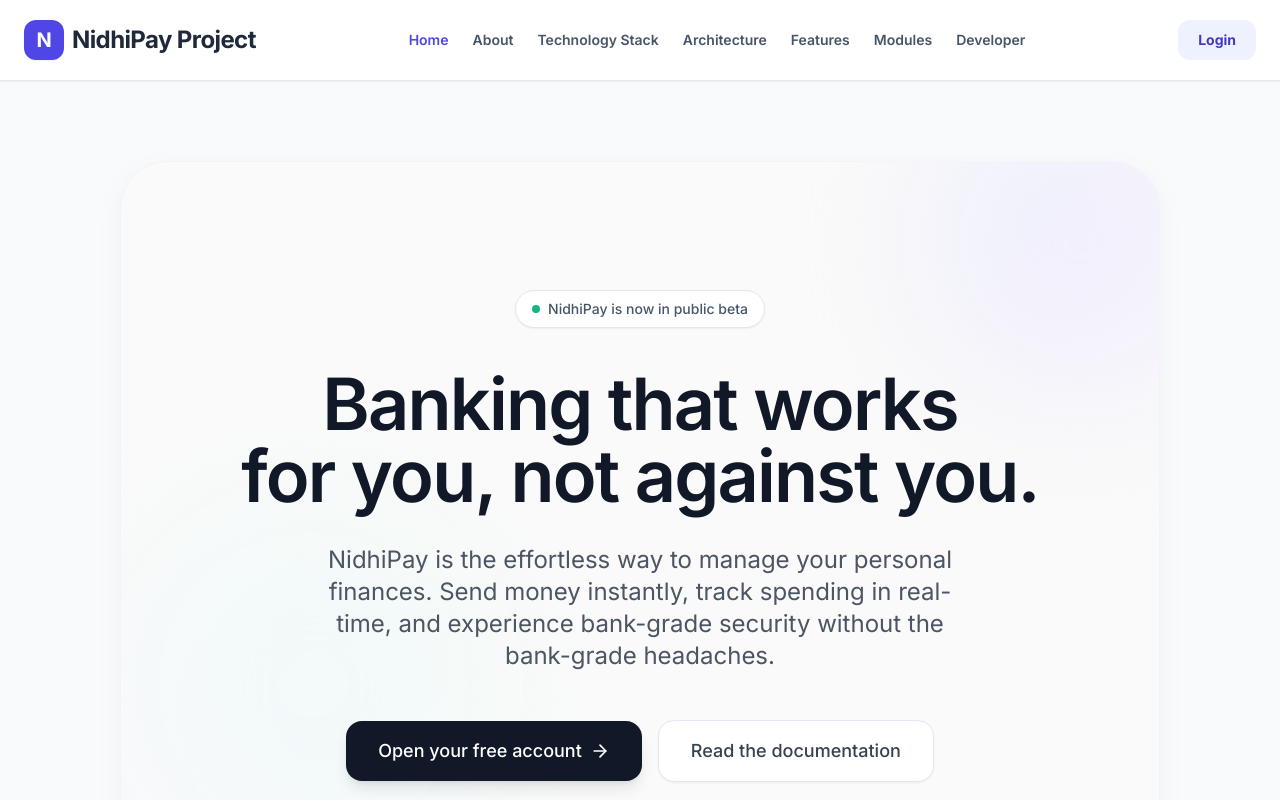
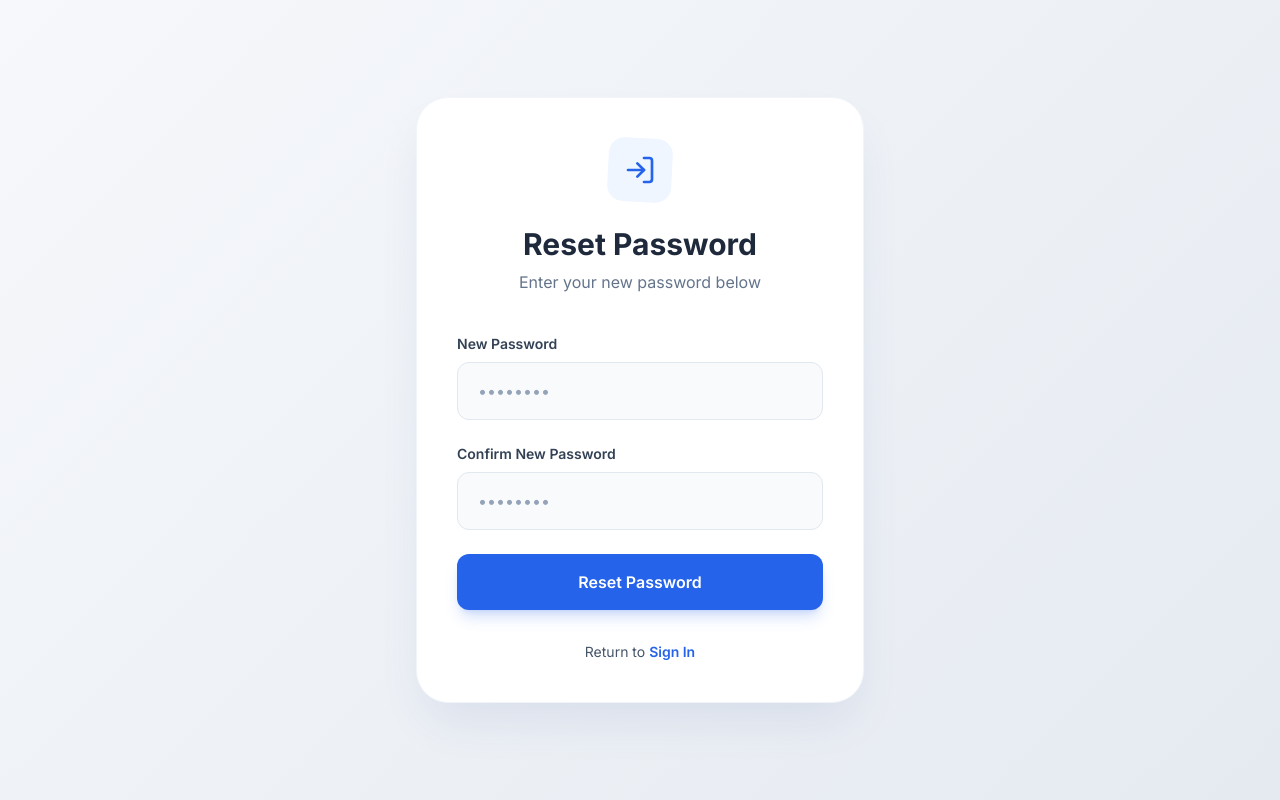
Before and after one commit to bharathbasineni/Digital-Banking-System-NidhiPay-, a React (Vite) app in the folder frontend/: page /reset-password/1 in a window 1280 px wide. Before the commit this address led to /. Shown: the top 800 px of the page. Built offline with nearby package versions, Linux system fonts and the light colour scheme.

Commit message:
add forgot password route

```diff
--- a/frontend/src/App.jsx
+++ b/frontend/src/App.jsx
@@ -2,6 +2,8 @@ import { BrowserRouter as Router, Routes, Route, Navigate } from 'react-router-d
 import { AuthProvider } from './context/AuthContext';
 import Login from './pages/Login';
 import Signup from './pages/Signup';
+import ForgotPassword from './pages/ForgotPassword';
+import ResetPassword from './pages/ResetPassword';
 import Dashboard from './pages/Dashboard';
 import Transfer from './pages/Transfer';
 import History from './pages/History';
@@ -42,6 +44,8 @@ function App() {
           {/* Auth Pages */}
           <Route path="/login" element={<Login />} />
           <Route path="/signup" element={<Signup />} />
+          <Route path="/forgot-password" element={<ForgotPassword />} />
+          <Route path="/reset-password/:token" element={<ResetPassword />} />
 
           <Route element={<AuthRoute><Layout /></AuthRoute>}>
             <Route path="/dashboard" element={<Dashboard />} />
--- /dev/null
+++ b/frontend/src/pages/ForgotPassword.jsx
@@ -0,0 +1,87 @@
+import { useState } from 'react';
+import { useNavigate, Link } from 'react-router-dom';
+import { LogIn } from 'lucide-react';
+import api from '../services/api';
+
+const ForgotPassword = () => {
+  const [email, setEmail] = useState('');
+  const [loading, setLoading] = useState(false);
+  const [message, setMessage] = useState('');
+  const [error, setError] = useState('');
+
+  const handleSubmit = async (e) => {
+    e.preventDefault();
+    if (!email) {
+      return setError('Email is required');
+    }
+    setError('');
+    setMessage('');
+    setLoading(true);
+    try {
+      const res = await api.post('/auth/forgot-password', { email });
+      setMessage(res.data.message || 'Password reset link sent to your email.');
+    } catch (err) {
+      if (err.message === 'Network Error') {
+        setError('Cannot connect to server. Please ensure the backend is running.');
+      } else {
+        setError(err.response?.data?.message || err.message || 'Failed to send reset link.');
+      }
+    }
+    setLoading(false);
+  };
+
+  return (
+    <div className="min-h-screen auth-bg flex items-center justify-center p-6">
+      <div className="w-full max-w-md bg-white rounded-[2rem] p-10 shadow-2xl shadow-blue-900/10 border border-slate-100">
+        <div className="mb-10 text-center">
+          <div className="w-16 h-16 bg-blue-50 text-blue-600 rounded-2xl flex items-center justify-center mx-auto mb-6 transform rotate-3">
+            <LogIn className="w-8 h-8 -rotate-3" />
+          </div>
+          <h2 className="text-3xl font-bold text-slate-800 mb-2">Forgot Password</h2>
+          <p className="text-slate-500">Enter your email to receive a reset link</p>
+        </div>
+
+        {error && (
+          <div className="p-4 mb-6 bg-red-50 text-red-600 rounded-xl text-sm border border-red-100 flex items-center font-medium">
+            {error}
+          </div>
+        )}
+
+        {message && (
+          <div className="p-4 mb-6 bg-green-50 text-green-600 rounded-xl text-sm border border-green-100 flex items-center font-medium">
+            {message}
+          </div>
+        )}
+
+        <form onSubmit={handleSubmit} className="space-y-6">
+          <div>
+            <label className="block text-sm font-semibold text-slate-700 mb-2">Email Address</label>
+            <input
+              type="email"
+              className="w-full px-5 py-4 bg-slate-50 text-slate-900 placeholder:text-slate-400 rounded-xl border border-slate-200 focus:border-blue-500 focus:ring-4 focus:ring-blue-500/10 outline-none transition-all"
+              placeholder="hello@example.com"
+              value={email}
+              onChange={(e) => setEmail(e.target.value)}
+              required
+            />
+          </div>
+
+          <button
+            type="submit"
+            disabled={loading}
+            className="w-full py-4 bg-blue-600 text-white font-semibold rounded-xl hover:bg-blue-700 active:scale-[0.98] transition-all shadow-lg shadow-blue-600/20 disabled:opacity-70 disabled:active:scale-100 mt-8"
+          >
+            {loading ? 'Sending...' : 'Send Reset Link'}
+          </button>
+        </form>
+
+        <p className="mt-8 text-center text-slate-600 text-sm">
+          Remember your password?{' '}
+          <Link to="/login" className="text-blue-600 font-semibold hover:text-blue-700">Sign In</Link>
+        </p>
+      </div>
+    </div>
+  );
+};
+
+export default ForgotPassword;
--- a/frontend/src/pages/Login.jsx
+++ b/frontend/src/pages/Login.jsx
@@ -84,9 +84,9 @@ const Login = () => {
               <span>Remember me</span>
             </label>
 
-            <a href="#" className="text-sm font-semibold text-blue-600 hover:text-blue-700 transition-colors">
+            <Link to="/forgot-password" className="text-sm font-semibold text-blue-600 hover:text-blue-700 transition-colors">
               Forgot password?
-            </a>
+            </Link>
           </div>
 
           <div className="flex justify-center mt-6">
--- /dev/null
+++ b/frontend/src/pages/ResetPassword.jsx
@@ -0,0 +1,112 @@
+import { useState } from 'react';
+import { useNavigate, useParams, Link } from 'react-router-dom';
+import { LogIn } from 'lucide-react';
+import api from '../services/api';
+
+const ResetPassword = () => {
+  const [newPassword, setNewPassword] = useState('');
+  const [confirmPassword, setConfirmPassword] = useState('');
+  const [loading, setLoading] = useState(false);
+  const [message, setMessage] = useState('');
+  const [error, setError] = useState('');
+
+  const { token } = useParams();
+  const navigate = useNavigate();
+
+  const handleSubmit = async (e) => {
+    e.preventDefault();
+    if (!newPassword || !confirmPassword) {
+      return setError('All fields are required');
+    }
+    if (newPassword !== confirmPassword) {
+      return setError('Passwords do not match');
+    }
+
+    setError('');
+    setMessage('');
+    setLoading(true);
+
+    try {
+      const res = await api.post('/auth/reset-password', { token, newPassword });
+      setMessage(res.data.message || 'Password reset successfully.');
+      setTimeout(() => {
+        navigate('/login');
+      }, 3000);
+    } catch (err) {
+      if (err.message === 'Network Error') {
+        setError('Cannot connect to server. Please ensure the backend is running.');
+      } else {
+        setError(err.response?.data?.message || err.message || 'Failed to reset password.');
+      }
+    }
+
+    setLoading(false);
+  };
+
+  return (
+    <div className="min-h-screen auth-bg flex items-center justify-center p-6">
+      <div className="w-full max-w-md bg-white rounded-[2rem] p-10 shadow-2xl shadow-blue-900/10 border border-slate-100">
+        <div className="mb-10 text-center">
+          <div className="w-16 h-16 bg-blue-50 text-blue-600 rounded-2xl flex items-center justify-center mx-auto mb-6 transform rotate-3">
+            <LogIn className="w-8 h-8 -rotate-3" />
+          </div>
+          <h2 className="text-3xl font-bold text-slate-800 mb-2">Reset Password</h2>
+          <p className="text-slate-500">Enter your new password below</p>
+        </div>
+
+        {error && (
+          <div className="p-4 mb-6 bg-red-50 text-red-600 rounded-xl text-sm border border-red-100 flex items-center font-medium">
+            {error}
+          </div>
+        )}
+
+        {message && (
+          <div className="p-4 mb-6 bg-green-50 text-green-600 rounded-xl text-sm border border-green-100 flex items-center font-medium">
+            {message}
+          </div>
+        )}
+
+        <form onSubmit={handleSubmit} className="space-y-6">
+          <div>
+            <label className="block text-sm font-semibold text-slate-700 mb-2">New Password</label>
+            <input
+              type="password"
+              className="w-full px-5 py-4 bg-slate-50 text-slate-900 rounded-xl border border-slate-200 focus:border-blue-500 focus:ring-4 focus:ring-blue-500/10 outline-none transition-all placeholder:text-slate-400"
+              placeholder="••••••••"
+              value={newPassword}
+              onChange={(e) => setNewPassword(e.target.value)}
+              required
+            />
+          </div>
+
+          <div>
+            <label className="block text-sm font-semibold text-slate-700 mb-2">Confirm New Password</label>
+            <input
+              type="password"
+              className="w-full px-5 py-4 bg-slate-50 text-slate-900 rounded-xl border border-slate-200 focus:border-blue-500 focus:ring-4 focus:ring-blue-500/10 outline-none transition-all placeholder:text-slate-400"
+              placeholder="••••••••"
+              value={confirmPassword}
+              onChange={(e) => setConfirmPassword(e.target.value)}
+              required
+            />
+          </div>
+
+          <button
+            type="submit"
+            disabled={loading}
+            className="w-full py-4 bg-blue-600 text-white font-semibold rounded-xl hover:bg-blue-700 active:scale-[0.98] transition-all shadow-lg shadow-blue-600/20 disabled:opacity-70 disabled:active:scale-100 mt-8"
+          >
+            {loading ? 'Resetting...' : 'Reset Password'}
+          </button>
+        </form>
+
+        <p className="mt-8 text-center text-slate-600 text-sm">
+          Return to{' '}
+          <Link to="/login" className="text-blue-600 font-semibold hover:text-blue-700">Sign In</Link>
+        </p>
+      </div>
+    </div>
+  );
+};
+
+export default ResetPassword;
```
Also changed, not shown: 2 other files (tests, documents, lock files or other folders).
